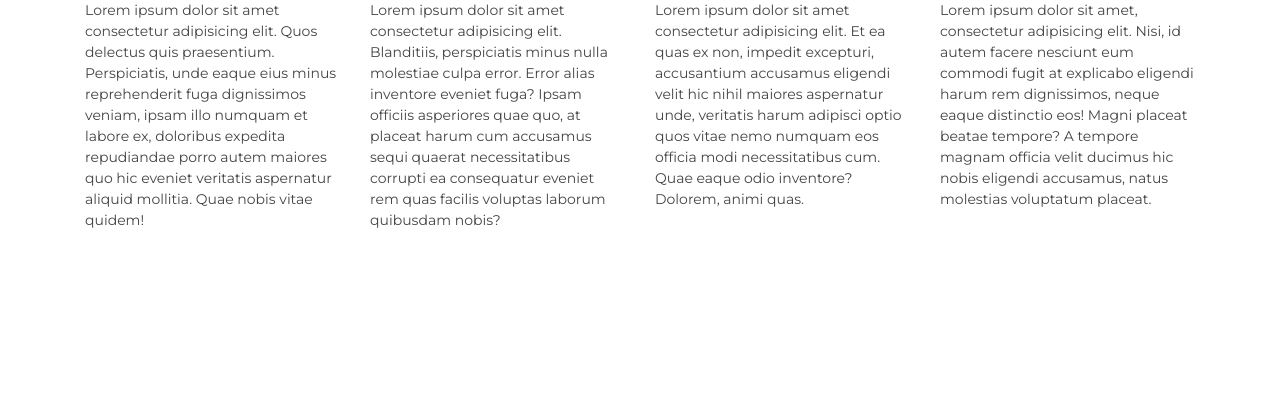
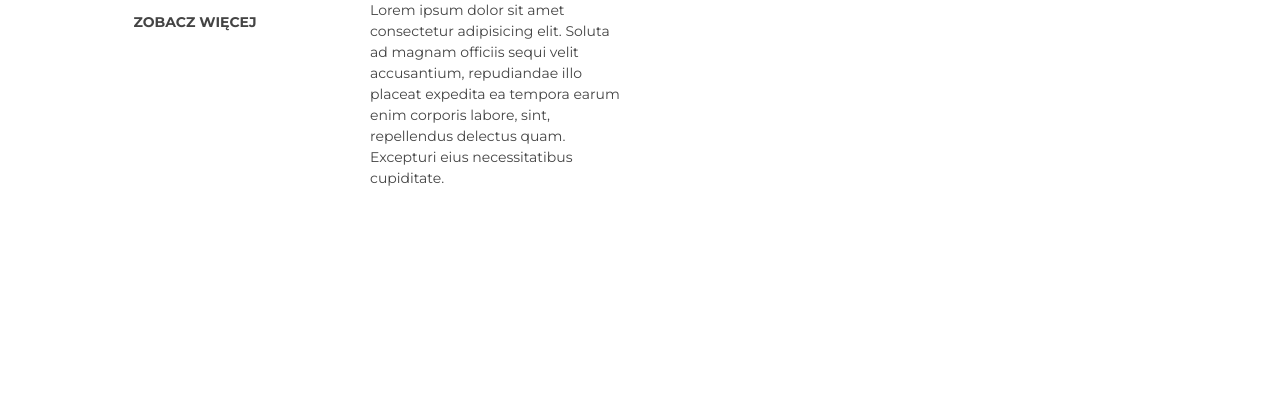
Before and after one commit to RobertSajdak/Health-Care-Clinic, a website: page src/index.html in a window 1280 px wide. Drawn offline with nearby package versions, Linux system fonts and the light colour scheme; files that its build step writes are made by us from their sources.

Commit message:
#5 - added button component and initial styles.

```diff
--- a/src/index.html
+++ b/src/index.html
@@ -19,50 +19,18 @@
           class="o-col o-col--md50 o-col--lg25"
           style="height: 400px; margin-bottom: 50px"
         >
-          <p>
-            Lorem ipsum dolor sit amet consectetur adipisicing elit. Quos
-            delectus quis praesentium. Perspiciatis, unde eaque eius minus
-            reprehenderit fuga dignissimos veniam, ipsam illo numquam et labore
-            ex, doloribus expedita repudiandae porro autem maiores quo hic
-            eveniet veritatis aspernatur aliquid mollitia. Quae nobis vitae
-            quidem!
-          </p>
+          <a class="c-btn" href="#">Zobacz więcej</a>
         </div>
+
         <div
           class="o-col o-col--md50 o-col--lg25"
           style="height: 400px; margin-bottom: 50px"
         >
           <p>
-            Lorem ipsum dolor sit amet consectetur adipisicing elit. Blanditiis,
-            perspiciatis minus nulla molestiae culpa error. Error alias
-            inventore eveniet fuga? Ipsam officiis asperiores quae quo, at
-            placeat harum cum accusamus sequi quaerat necessitatibus corrupti ea
-            consequatur eveniet rem quas facilis voluptas laborum quibusdam
-            nobis?
-          </p>
-        </div>
-        <div
-          class="o-col o-col--md50 o-col--lg25"
-          style="height: 400px; margin-bottom: 50px"
-        >
-          <p>
-            Lorem ipsum dolor sit amet consectetur adipisicing elit. Et ea quas
-            ex non, impedit excepturi, accusantium accusamus eligendi velit hic
-            nihil maiores aspernatur unde, veritatis harum adipisci optio quos
-            vitae nemo numquam eos officia modi necessitatibus cum. Quae eaque
-            odio inventore? Dolorem, animi quas.
-          </p>
-        </div>
-        <div
-          class="o-col o-col--md50 o-col--lg25"
-          style="height: 400px; margin-bottom: 50px"
-        >
-          <p>
-            Lorem ipsum dolor sit amet, consectetur adipisicing elit. Nisi, id
-            autem facere nesciunt eum commodi fugit at explicabo eligendi harum
-            rem dignissimos, neque eaque distinctio eos! Magni placeat beatae
-            tempore? A tempore magnam officia velit ducimus hic nobis eligendi
-            accusamus, natus molestias voluptatum placeat.
+            Lorem ipsum dolor sit amet consectetur adipisicing elit. Soluta ad
+            magnam officiis sequi velit accusantium, repudiandae illo placeat
+            expedita ea tempora earum enim corporis labore, sint, repellendus
+            delectus quam. Excepturi eius necessitatibus cupiditate.
           </p>
         </div>
       </div>
--- /dev/null
+++ b/src/sass/06-components/_btn.scss
@@ -0,0 +1,18 @@
+@use "../01-settings/variables" as *;
+
+.c-btn {
+  border: none;
+  border-radius: $border-radius;
+  display: inline-block;
+  font-size: $font-size-5;
+  font-weight: 700;
+  line-height: $line-height-base;
+  padding: 0.75rem 0;
+  text-align: center;
+  text-transform: uppercase;
+  width: $grid-base * 22;
+
+  &:hover {
+    text-decoration: none;
+  }
+}
--- /dev/null
+++ b/src/sass/06-components/_index.scss
@@ -0,0 +1 @@
+@forward "_btn";
--- a/src/sass/style.scss
+++ b/src/sass/style.scss
@@ -6,3 +6,5 @@
 @use "05-objects/container";
 @use "05-objects/row";
 @use "05-objects/col";
+
+@use "06-components/btn";
```
